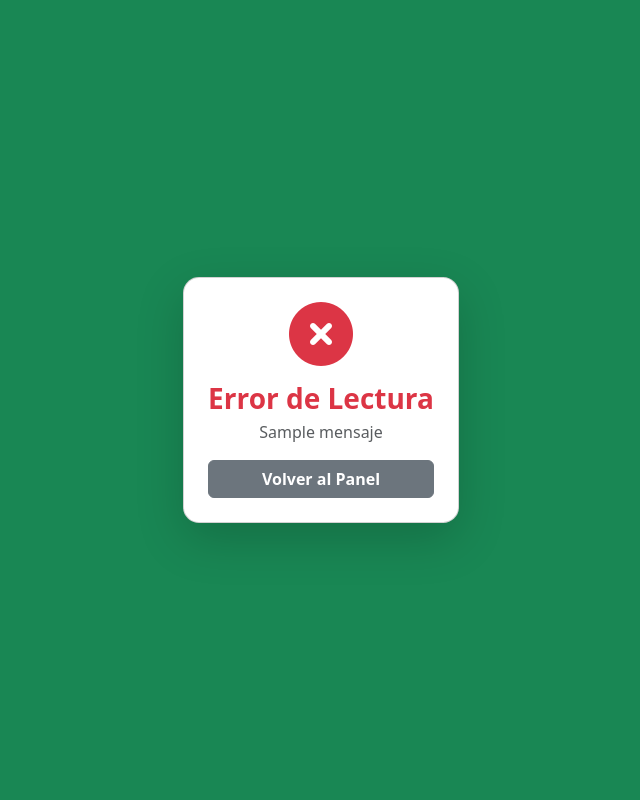
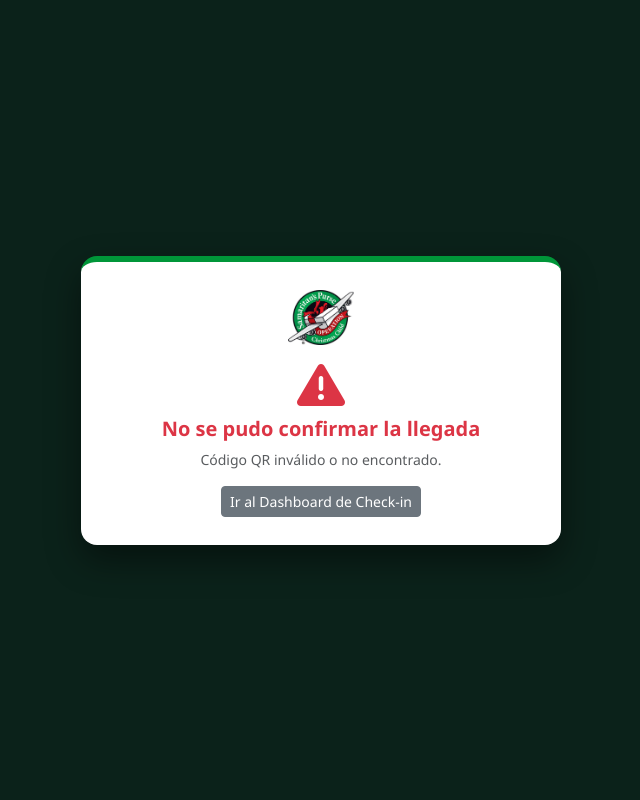
Before and after one commit to hca199153-source/iglesia-app, a Node server app: template views/resultado_checkin.ejs in a window 1280 px wide. Shown: the whole page, without its empty margins (319-959 px from the left). Run offline with Node 20, Linux system fonts and the light colour scheme; the template is opened without the code that fills it: most values are stand-ins (such as "Sample title", 1, 10 or a date in 2020).

Commit message:
Update resultado_checkin.ejs

```diff
--- a/views/resultado_checkin.ejs
+++ b/views/resultado_checkin.ejs
@@ -3,34 +3,53 @@
 <head>
     <meta charset="UTF-8">
     <meta name="viewport" content="width=device-width, initial-scale=1.0">
-    <title>Check-in Exitoso | Evento</title>
+    <title>Confirmación de Llegada | Samaritan's Purse</title>
+    <link rel="icon" type="image/png" href="/images/logo.png">
     <link href="https://cdn.jsdelivr.net/npm/bootstrap@5.3.0/dist/css/bootstrap.min.css" rel="stylesheet">
     <link rel="stylesheet" href="https://cdnjs.cloudflare.com/ajax/libs/font-awesome/6.4.0/css/all.min.css">
+    <style>
+        body { background-color: #0b221a; font-family: 'Segoe UI', Tahoma, Geneva, Verdana, sans-serif; min-height: 100vh; display: flex; align-items: center; justify-content: center; padding: 16px; }
+        .checkin-card { background: #ffffff; border-radius: 16px; max-width: 480px; width: 100%; padding: 28px; box-shadow: 0 15px 35px rgba(0,0,0,0.45); border-top: 6px solid #009639; }
+    </style>
 </head>
-<body class="bg-success d-flex align-items-center justify-content-center vh-100">
-    <div class="card shadow-lg p-4 text-center bg-white" style="max-width: 450px; border-radius: 16px;">
-        <% if (exito) { %>
-            <div class="mb-3 text-success">
-                <i class="fas fa-check-circle fa-4x animate-bounce"></i>
-            </div>
-            <h3 class="fw-bold text-success mb-1">¡Asistencia Confirmada!</h3>
-            <p class="small text-muted mb-3">Check-in registrado correctamente en el sistema.</p>
+<body>
+    <div class="checkin-card text-center">
+        <img src="/images/logo.png" alt="Logo" style="height: 55px;" class="mb-3">
 
-            <div class="bg-light p-3 rounded text-start mb-3 border">
-                <h5 class="fw-bold text-dark mb-1"><%= iglesia.nombre_iglesia %></h5>
-                <p class="small mb-1"><strong>Pastor:</strong> <%= iglesia.nombre_pastor %></p>
-                <p class="small mb-1"><strong>Líder:</strong> <%= iglesia.nombre_lider %></p>
-                <p class="small mb-0"><strong>Cajitas a entregar:</strong> <span class="badge bg-success fs-6"><%= iglesia.num_cajas %></span></p>
+        <% if (exito && locals.iglesia) {
+            const zonaVisible = (locals.nombresZonas && nombresZonas[iglesia.zona]) ? nombresZonas[iglesia.zona] : (iglesia.zona || '');
+            const concHecho = Boolean(iglesia.concentrado_realizado);
+        %>
+            <div class="text-success mb-2"><i class="fas fa-check-circle fa-3x"></i></div>
+            <h4 class="fw-bold text-success mb-1">¡Asistencia Confirmada!</h4>
+            <p class="text-muted small mb-3">Registro de llegada guardado correctamente.</p>
+
+            <div class="bg-light border rounded p-3 text-start small mb-3">
+                <div class="mb-1"><strong>Iglesia:</strong> <%= iglesia.nombre_iglesia %></div>
+                <div class="mb-1"><strong>Pastor:</strong> <%= iglesia.nombre_pastor %></div>
+                <div class="mb-1"><strong>Zona:</strong> <%= zonaVisible %></div>
+                <div><strong>Cajitas:</strong> <span class="badge bg-success"><%= iglesia.num_cajas || 0 %></span></div>
             </div>
 
-            <a href="/evento/checkin-dashboard" class="btn btn-success w-100 fw-bold">Ver Dashboard de Asistencia</a>
+            <div class="alert <%= concHecho ? 'alert-success border-success' : 'alert-danger border-danger' %> py-3 px-3 mb-3">
+                <div class="small fw-bold text-uppercase mb-1">Concentrado (App Externa)</div>
+                <span class="badge fs-6 px-3 py-2 <%= concHecho ? 'bg-success' : 'bg-danger' %>">
+                    <i class="fas <%= concHecho ? 'fa-check-circle' : 'fa-times-circle' %> me-1"></i>
+                    <%= concHecho ? 'Realizado' : 'No realizado' %>
+                </span>
+            </div>
+
+            <div class="d-grid gap-2">
+                <a href="/evento/checkin-dashboard" class="btn btn-success fw-bold">
+                    <i class="fas fa-list-check me-1"></i> Ir al Dashboard de Check-in
+                </a>
+                <a href="/admin" class="btn btn-outline-secondary btn-sm">Volver al Panel</a>
+            </div>
         <% } else { %>
-            <div class="mb-3 text-danger">
-                <i class="fas fa-times-circle fa-4x"></i>
-            </div>
-            <h3 class="fw-bold text-danger mb-1">Error de Lectura</h3>
-            <p class="text-muted"><%= mensaje %></p>
-            <a href="/evento/checkin-dashboard" class="btn btn-secondary w-100 fw-bold">Volver al Panel</a>
+            <div class="text-danger mb-2"><i class="fas fa-exclamation-triangle fa-3x"></i></div>
+            <h5 class="fw-bold text-danger mb-2">No se pudo confirmar la llegada</h5>
+            <p class="text-muted small mb-3"><%= locals.mensaje || 'Código QR inválido o no encontrado.' %></p>
+            <a href="/evento/checkin-dashboard" class="btn btn-secondary btn-sm">Ir al Dashboard de Check-in</a>
         <% } %>
     </div>
 </body>
```
